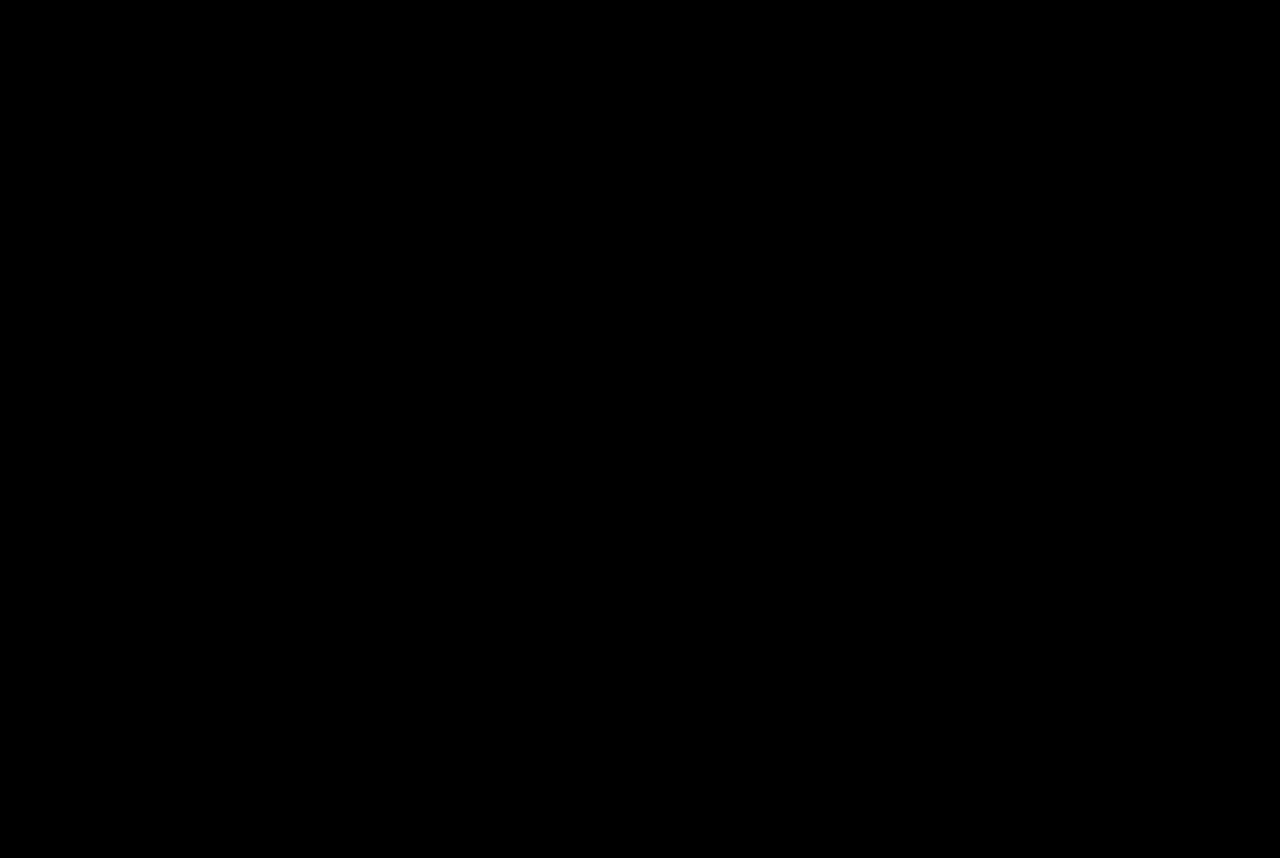
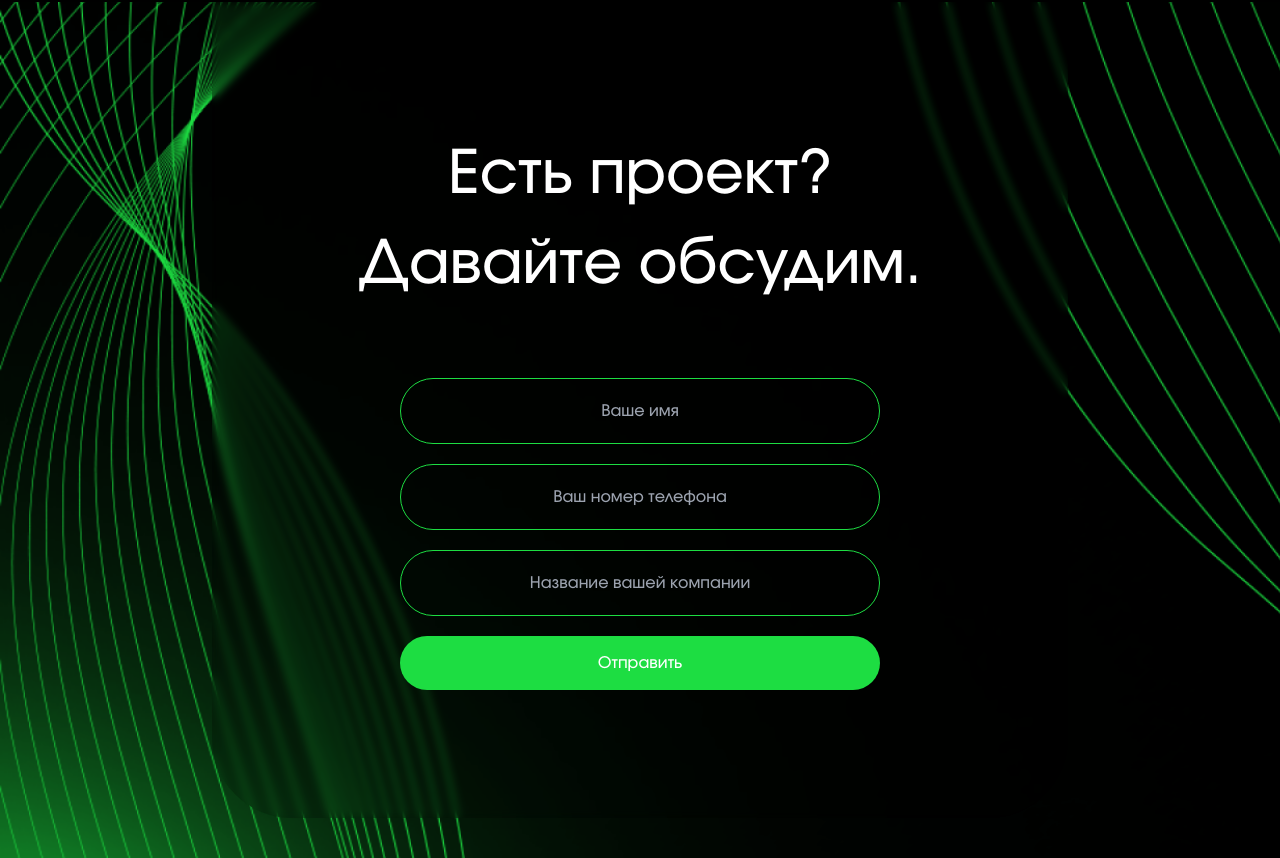
Before and after one commit to AbdunabiA/genso, a Next.js app: page / in a window 1280 px wide. Shown: the part 4819-5677 px from the top of the page. Before the commit the page ends 4786 px from the top, so only its background shows below. Built offline with nearby package versions, Linux system fonts and the light colour scheme.

Commit message:
contact form was made

```diff
--- a/src/app/page.tsx
+++ b/src/app/page.tsx
@@ -3,6 +3,7 @@ import PartnersLogosSection from "@/components/partnersLogosSection";
 import PortfolioSection from "@/components/portfolioSection";
 import StatisticsSection from "@/components/statisticsSection";
 import HeaderSection from "@/components/headerSection";
+import ContactFormSection from "@/components/contactFormSection";
 
 
 
@@ -14,6 +15,7 @@ export default function Home() {
       <PortfolioSection/>
       <PartnersLogosSection/>
       <CommentsSection/>
+      <ContactFormSection/>
     </main>
   );
 }
--- a/src/components/comments.css
+++ /dev/null
@@ -1,3 +0,0 @@
-/* .swiper-wrapper{
-    margin-top: 120px;
-} */
--- a/src/components/commentsSection.tsx
+++ b/src/components/commentsSection.tsx
@@ -1,15 +1,12 @@
 "use client";
 import WrapperContainer from "@/app/wrapperContainer";
 import ArrowLeft from "@/assets/icons/arrowLeft";
-import React, { useRef, useState } from "react";
-import { Swiper, SwiperClass, SwiperRef, SwiperSlide, SwiperSlideProps, useSwiper } from "swiper/react";
-import { Autoplay } from "swiper/modules";
+import React, { useState } from "react";
+import { Swiper, SwiperClass, SwiperSlide } from "swiper/react";
 import "swiper/css";
 import "swiper/css/autoplay";
-import Image from "next/image";
 import img from "@/assets/images/comment.png";
 import CommentCard from "./ui/commentCard";
-import './comments.css'
 
 const comments = [
   {
@@ -43,7 +40,6 @@ const comments = [
 ];
 
 const CommentsSection = () => {
-//   const swiper = useSwiper();
   const [swiper, setSwiper] = useState<SwiperClass>();
   return (
     <WrapperContainer>
@@ -68,6 +64,7 @@ const [swiper, setSwiper] = useState<SwiperClass>();
           </div>
         </div>
       </div>
+      <div className="pb-16 lg:pb-20">
         <Swiper
           wrapperClass="lg:pt-[80px] mt-10"
           breakpoints={{
@@ -96,6 +93,7 @@ const [swiper, setSwiper] = useState<SwiperClass>();
             );
           })}
         </Swiper>
+      </div>
     </WrapperContainer>
   );
 };
--- /dev/null
+++ b/src/components/contactFormSection.tsx
@@ -0,0 +1,39 @@
+import WrapperContainer from "@/app/wrapperContainer";
+import React from "react";
+import PrimaryButton from "./ui/primaryButton";
+
+const ContactFormSection = () => {
+  return (
+    <div className='bg-[url("/header-bg.png")] bg-cover bg-no-repeat pb-10'>
+      <WrapperContainer>
+        <div className="flex flex-col items-center">
+          <div className="max-md:w-full flex flex-col items-center gap-5 p-4 lg:p-32 bg-black/20 backdrop-blur-sm rounded-[0px_0px_20px_20px] lg:rounded-[0px_0px_80px_80px] overflow-hidden ">
+            <p className="text-[24px] w-[250px] lg:text-[60px] lg:w-[600px] text-center lg:mb-12">
+              Есть проект? Давайте обсудим.
+            </p>
+            <form className="w-full flex items-center flex-col gap-5">
+              <input
+                type="text"
+                className="w-[80%] border border-primaryGreen bg-transparent lg:p-5 p-2 md:max-lg:w-[40%] rounded-[50px] text-center"
+                placeholder="Ваше имя"
+              />
+              <input
+                type="text"
+                className="w-[80%] border border-primaryGreen bg-transparent lg:p-5 p-2 md:max-lg:w-[40%] rounded-[50px] text-center"
+                placeholder="Ваш номер телефона"
+              />
+              <input
+                type="text"
+                className="w-[80%] border border-primaryGreen bg-transparent lg:p-5 p-2 md:max-lg:w-[40%] rounded-[50px] text-center"
+                placeholder="Название вашей компании"
+              />
+              <PrimaryButton title="Отправить" className="w-[80%] md:max-lg:w-[40%]" />
+            </form>
+          </div>
+        </div>
+      </WrapperContainer>
+    </div>
+  );
+};
+
+export default ContactFormSection;
--- a/src/components/ui/commentCard.tsx
+++ b/src/components/ui/commentCard.tsx
@@ -24,7 +24,7 @@ const CommentCard = ({name, company, comment, img, classname}:Comment) => {
           <p className="text-[14px] lg:text-[17px]">Компания {company}</p>
         </div>
       </div>
-      <p className="my-4 text-[22px] font-[100]">{comment}</p>
+      <p className="my-4 text-[18px] lg:text-[20px] font-[100]">{comment}</p>
       <div className="flex items-center gap-3">
         <div className="flex items-center gap-2">
           {st.map((star, i) => {
--- /dev/null
+++ b/src/components/ui/primaryButton.tsx
@@ -0,0 +1,24 @@
+import { cn } from "@/lib/utils";
+import React, { MouseEventHandler } from "react";
+
+interface PrimaryButtonTypes {
+  onClick?: MouseEventHandler<HTMLButtonElement> | undefined;
+  title: string;
+  className?: string;
+}
+
+const PrimaryButton = ({ onClick, title, className }: PrimaryButtonTypes) => {
+  return (
+    <button
+      onClick={onClick}
+      className={cn(
+        "py-[6px] px-[12px] lg:py-[15px] lg:px-[30px] bg-primaryGreen rounded-[50px]",
+        className
+      )}
+    >
+      {title}
+    </button>
+  );
+};
+
+export default PrimaryButton;
```
Lines whose indentation alone changed are shown as unchanged.
